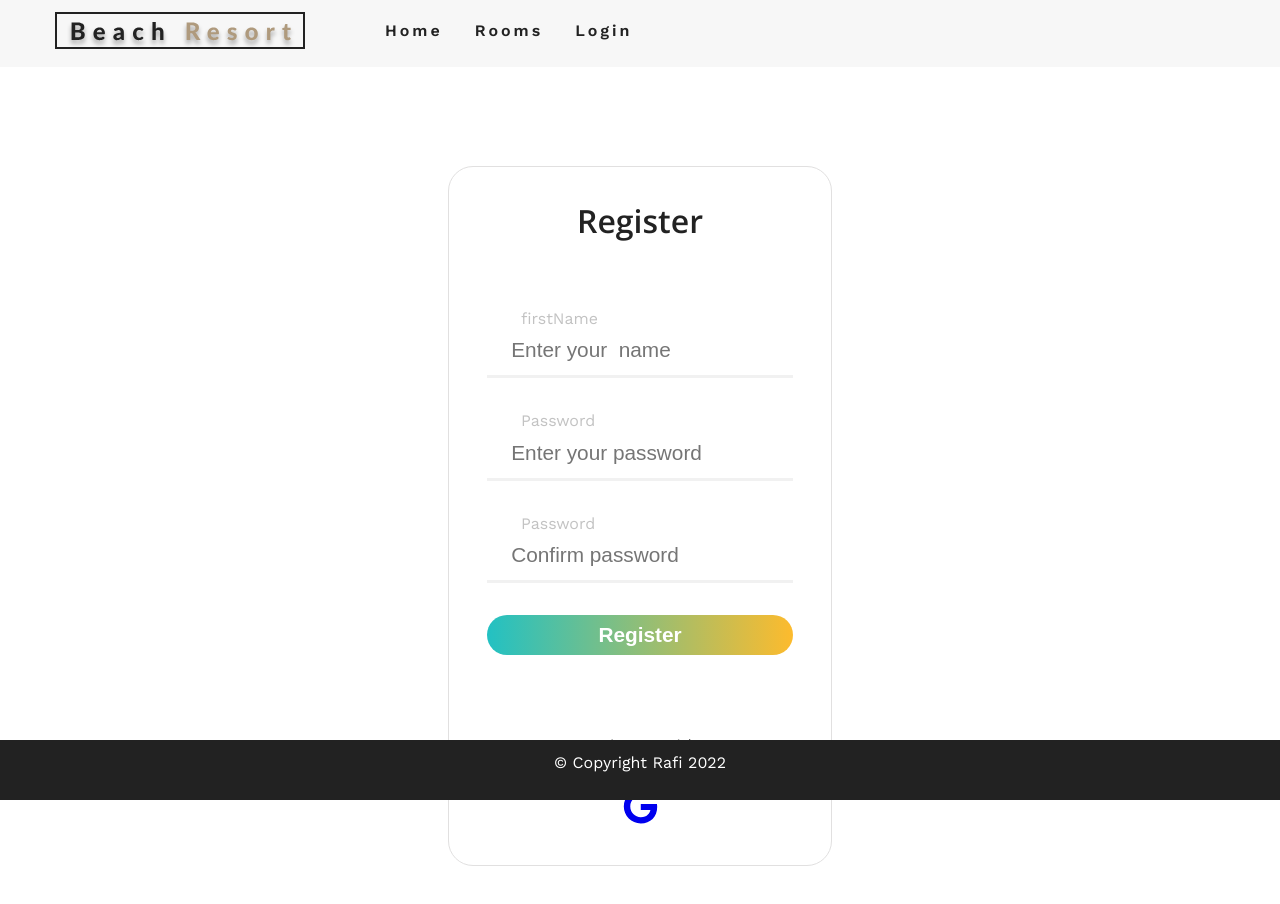
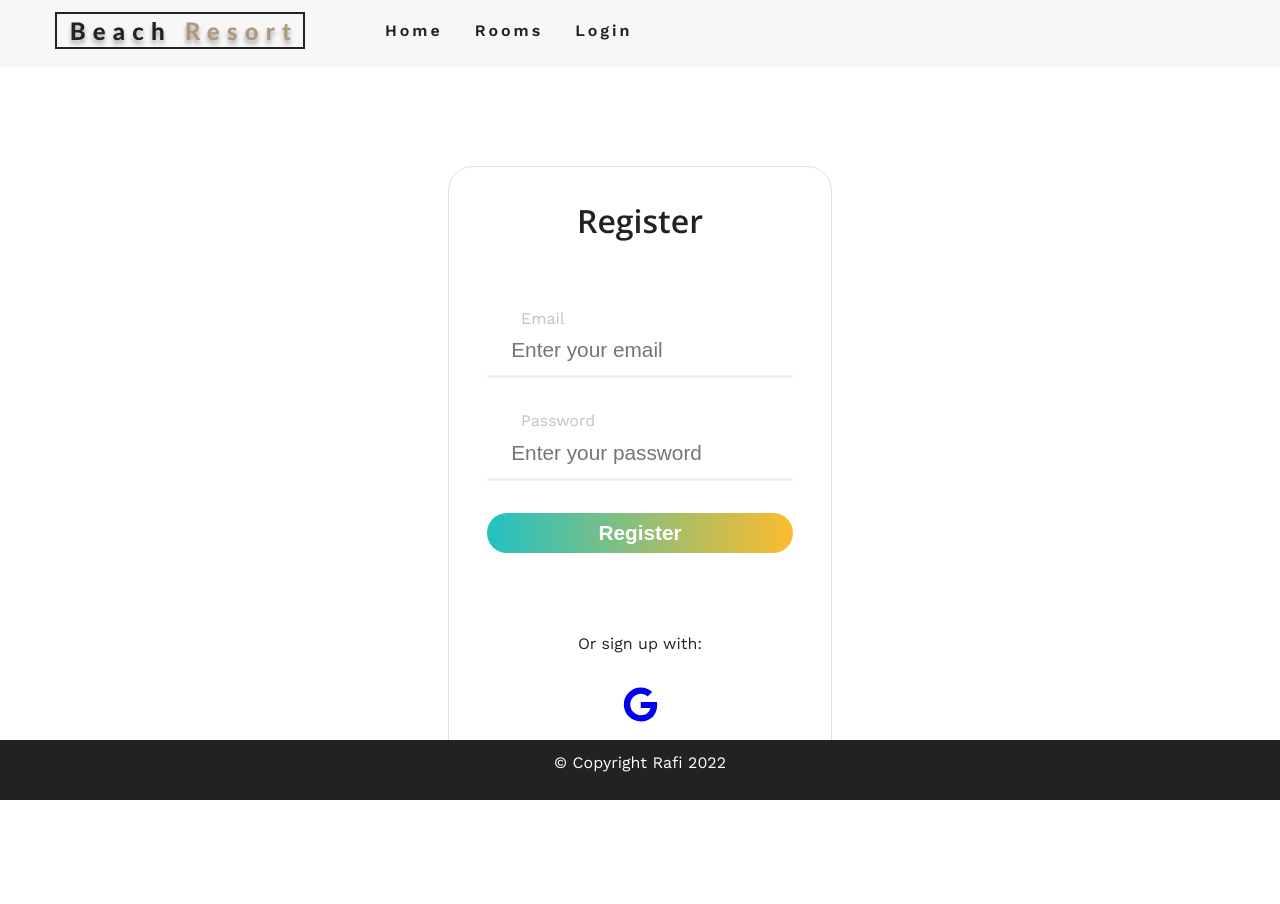
Before and after one commit to arafatul-islam/hotel-booking, a React (Create React App) app: page /register in a window 1280 px wide. Shown: the top 904 px of the page. Built offline with nearby package versions, Linux system fonts and the light colour scheme.

Commit message:
register changed and fixed some bugs & firebase email register added

```diff
--- a/src/Components/Image360.jsx
+++ b/src/Components/Image360.jsx
@@ -47,7 +47,7 @@ const Image360 = () => {
 
   return (
     <div>
-      <iframe className='img-360' src={url} frameborder='0'></iframe>
+      <iframe className='img-360' src={url} frameBorder='0'></iframe>
     </div>
   )
 }
--- a/src/Login/Login.jsx
+++ b/src/Login/Login.jsx
@@ -17,8 +17,6 @@ const Login = () => {
   // firebase oAuth
   initializeAuthentication()
   const googleProvider = new GoogleAuthProvider()
-  const facebookProvider = new FacebookAuthProvider()
-  const twitterProvider = new TwitterAuthProvider()
 
   const handleGoogleLogin = () => {
     const auth = getAuth()
@@ -32,25 +30,16 @@ const Login = () => {
       setUser(loggedInUser)
     })
   }
-  const handleFacebookLogin = () => {
-    const auth = getAuth()
-    signInWithPopup(auth, facebookProvider).then((result) => {
-      const loggedInUser = result.user
-      console.log(loggedInUser)
-    })
-  }
-  const handleTwitterLogin = () => {
-    const auth = getAuth()
-    signInWithPopup(auth, twitterProvider).then((result) => {
-      const loggedInUser = result.user
-      console.log(loggedInUser)
-    })
+
+  const handleEmailLogin = (e) => {
+    e.preventDefault()
+    console.log('login')
   }
 
   const FormHeader = (props) => <h2 id='headerTitle'>{props.title}</h2>
 
   const Form = (props) => (
-    <div>
+    <form onSubmit={handleEmailLogin}>
       <FormInput
         description='username'
         placeholder='Enter your username'
@@ -62,7 +51,7 @@ const Login = () => {
         type='password'
       />
       <FormButton title='Log in' />
-    </div>
+    </form>
   )
 
   const FormButton = (props) => (
@@ -82,24 +71,10 @@ const Login = () => {
     <div id='alternativeLogin'>
       <label>Or sign in with:</label>
       <div id='iconGroup'>
-        {/* <Facebook />
-        <Twitter /> */}
         <Google />
       </div>
     </div>
   )
-
-  // const Facebook = (props) => (
-  //   <a href='#' id='facebookIcon' onClick={handleFacebookLogin}>
-  //     <FaFacebook />
-  //   </a>
-  // )
-
-  // const Twitter = (props) => (
-  //   <a href='#' id='twitterIcon' onClick={handleTwitterLogin}>
-  //     <FaTwitter />
-  //   </a>
-  // )
 
   const Google = (props) => (
     <a href='#' id='googleIcon' onClick={handleGoogleLogin}>
--- a/src/Login/Register.jsx
+++ b/src/Login/Register.jsx
@@ -6,20 +6,22 @@ import {
   getAuth,
   signInWithPopup,
   GoogleAuthProvider,
-  FacebookAuthProvider,
-  TwitterAuthProvider,
+  createUserWithEmailAndPassword,
 } from 'firebase/auth'
 import { Link } from 'react-router-dom'
 
 const Register = () => {
+  const [userInfo, setUserInfo] = useState({})
+  const [email, setEmail] = useState('')
+  const [password, setPassword] = useState('')
+  const [errorMsg, setErrorMsg] = useState('')
+
   // firebase oAuth
   initializeAuthentication()
   const googleProvider = new GoogleAuthProvider()
-  const facebookProvider = new FacebookAuthProvider()
-  const twitterProvider = new TwitterAuthProvider()
+  const auth = getAuth()
 
   const handleGoogleLogin = () => {
-    const auth = getAuth()
     signInWithPopup(auth, googleProvider).then((result) => {
       const { displayName, email, photoURL } = result.user
       const loggedInUser = {
@@ -27,98 +29,72 @@ const Register = () => {
         email: email,
         photo: photoURL,
       }
-      setUser(loggedInUser)
-      console.log(loggedInUser)
-    })
-  }
-  const handleFacebookLogin = () => {
-    const auth = getAuth()
-    signInWithPopup(auth, facebookProvider).then((result) => {
-      const loggedInUser = result.user
-      console.log(loggedInUser)
-    })
-  }
-  const handleTwitterLogin = () => {
-    const auth = getAuth()
-    signInWithPopup(auth, twitterProvider).then((result) => {
-      const loggedInUser = result.user
-      console.log(loggedInUser)
+      setUserInfo(loggedInUser)
+      console.log(userInfo)
     })
   }
 
-  const [user, setUser] = useState({})
-  const FormHeader = (props) => <h2 id='headerTitle'>{props.title}</h2>
+  const handleRegister = (e) => {
+    e.preventDefault()
+    createUserWithEmailAndPassword(auth, email, password)
+      .then((result) => {
+        // Signed in
+        const user = result.user
+        setUserInfo(user)
+      })
+      .catch((error) => {
+        const errorCode = error.code
+        setErrorMsg(error.message)
+      })
 
-  const Form = (props) => (
-    <div>
-      <FormInput
-        description='firstName'
-        placeholder='Enter your  name'
-        type='text'
-      />
+    setEmail('')
+    setPassword('')
+  }
+  console.log(userInfo)
 
-      <FormInput
-        description='Password'
-        placeholder='Enter your password'
-        type='password'
-      />
-      <FormInput
-        description='Password'
-        placeholder='Confirm password'
-        type='password'
-      />
-      <FormButton title='Register' />
-    </div>
-  )
-
-  const FormButton = (props) => (
-    <div id='button' className='row'>
-      <button>{props.title}</button>
-    </div>
-  )
-
-  const FormInput = (props) => (
-    <div className='row'>
-      <label>{props.description}</label>
-      <input type={props.type} placeholder={props.placeholder} />
-    </div>
-  )
-
-  const OtherMethods = (props) => (
-    <div id='alternativeLogin'>
-      <label>Or sign up with:</label>
-      <div id='iconGroup'>
-        {/* <Facebook />
-        <Twitter /> */}
-        <Google />
-      </div>
-    </div>
-  )
-
-  // const Facebook = (props) => (
-  //   <a href='#' id='facebookIcon' onClick={handleFacebookLogin}>
-  //     <FaFacebook />
-  //   </a>
-  // )
-
-  // const Twitter = (props) => (
-  //   <a href='#' id='twitterIcon' onClick={handleTwitterLogin}>
-  //     <FaTwitter />
-  //   </a>
-  // )
-
-  const Google = (props) => (
-    <a href='#' id='googleIcon' onClick={handleGoogleLogin}>
-      <FaGoogle size='35px' />
-    </a>
-  )
+  const handleEmailChange = (e) => {
+    setEmail(e.target.value)
+  }
+  const handlePasswordChange = (e) => {
+    setPassword(e.target.value)
+  }
 
   return (
     <div id='loginform'>
-      <FormHeader title='Register' />
-      <Form />
+      <h2 id='headerTitle'> Register </h2>
+      <form onSubmit={handleRegister}>
+        <div className='row'>
+          <label>Email</label>
+          <input
+            type='email'
+            placeholder='Enter your email'
+            onBlur={handleEmailChange}
+            required
+          />
+        </div>
+        <div className='row'>
+          <label>Password</label>
+          <input
+            type='password'
+            placeholder='Enter your password'
+            onBlur={handlePasswordChange}
+            required
+          />
+        </div>
 
-      <OtherMethods />
+        <div id='button' className='row'>
+          <button> Register</button>
+        </div>
+        <p>{errorMsg}</p>
+        <div id='alternativeLogin'>
+          <label>Or sign up with:</label>
+          <div id='iconGroup'>
+            <a href='#' id='googleIcon' onClick={handleGoogleLogin}>
+              <FaGoogle size='35px' />
+            </a>
+          </div>
+        </div>
+      </form>
     </div>
   )
 }
```
